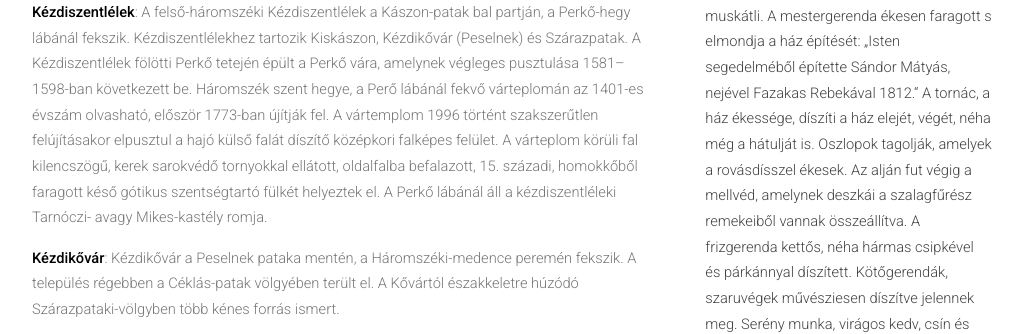
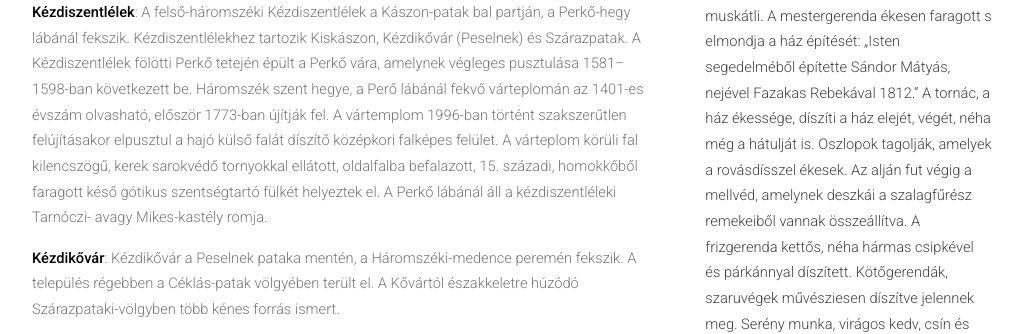
Before and after one commit to siculia/siculia.github.io, a Jekyll site: the page built from siculia-haromszek.html, in a window 1280 px wide and 900 px high, scrolled down 3258 px. Shown: the part 257-591 px from the top of the window, without its empty margins (128-1151 px from the left). Built offline with Jekyll 4.4.1, drawn with Linux system fonts in a browser that asks for light colours; nearby versions of some CDN libraries; library files that are not in the unit come from our copies.

Commit message:
Szentlélek-Perkő

```diff
--- a/siculia-haromszek.html
+++ b/siculia-haromszek.html
@@ -53,7 +53,7 @@ layout: default
 							<p style="text-align: left;"><b>Esztelnek</b>: Esztelnek a felsőháromszéki Szentföldön az Esztelnek-patak völgyében fekszik, Kurtapatak tartozik hozzá.</p>
 							<p style="text-align: left;"><b>Futásfalva</b>: a Futásfalvi Madonna.</p>
 							<p style="text-align: left;"><b>Hatolyka</b>: Hatolyka Szentkatolna községhez tartozik. Hatolyka korszerű <a href="http://www.aquasic.ro/index.php?id=hatuica">gyógyfürdőjében</a> tíz meleg kádas-borvízfürdő, mofetta, szauna, hiromasszázs-fürdő, masszázsszoba, erőterem áll rendelkezésre. A fürdő gyógyvize nátriumkarbonátos, magas kálcium és magnézum tartalmű vasas borvíz.</p>
-							<p style="text-align: left;"><b>Kézdiszentlélek</b>: A felső-háromszéki Kézdiszentlélek a Kászon-patak bal partján, a Perkő-hegy lábánál fekszik. Kézdiszentlélekhez tartozik Kiskászon, Kézdikővár (Peselnek) és Szárazpatak. A Kézdiszentlélek fölötti Perkő tetején épült a Perkő vára, amelynek végleges pusztulása 1581–1598-ban következett be. Háromszék szent hegye, a Perő lábánál fekvő várteplomán az 1401-es évszám olvasható, először 1773-ban újítják fel. A vártemplom 1996 történt szakszerűtlen felújításakor elpusztul a hajó külső falát díszítő középkori falképes felület. A várteplom körüli fal kilencszögű, kerek sarokvédő tornyokkal ellátott, oldalfalba befalazott, 15. századi, homokkőből faragott késő gótikus szentségtartó fülkét helyeztek el. A Perkő lábánál áll a kézdiszentléleki Tarnóczi- avagy Mikes-kastély romja.</p>
+							<p style="text-align: left;"><b>Kézdiszentlélek</b>: A felső-háromszéki Kézdiszentlélek a Kászon-patak bal partján, a Perkő-hegy lábánál fekszik. Kézdiszentlélekhez tartozik Kiskászon, Kézdikővár (Peselnek) és Szárazpatak. A Kézdiszentlélek fölötti Perkő tetején épült a Perkő vára, amelynek végleges pusztulása 1581–1598-ban következett be. Háromszék szent hegye, a Perő lábánál fekvő várteplomán az 1401-es évszám olvasható, először 1773-ban újítják fel. A vártemplom 1996-ban történt szakszerűtlen felújításakor elpusztul a hajó külső falát díszítő középkori falképes felület. A várteplom körüli fal kilencszögű, kerek sarokvédő tornyokkal ellátott, oldalfalba befalazott, 15. századi, homokkőből faragott késő gótikus szentségtartó fülkét helyeztek el. A Perkő lábánál áll a kézdiszentléleki Tarnóczi- avagy Mikes-kastély romja.</p>
 							<p style="text-align: left;"><b>Kézdikővár</b>: Kézdikővár a Peselnek pataka mentén, a Háromszéki-medence peremén fekszik. A település régebben a Céklás-patak völgyében terült el. A Kővártól északkeletre húzódó Szárazpataki-völgyben több kénes forrás ismert.</p>
 							<p style="text-align: left;"><b>Kiskászon</b>: A Kászon-patak völgyében, a Perkő-hegy nyugati oldalán fekszik. Kiskászonon keresztül haladt át az országút, amely összeköttetést biztosított Kászonszékkel és ezen keresztül Csíkszékkel. A Kiskászon környékén álló, azóta eltűnt Szent János nevezetű településről az 1584-ből származó leírás adott hírt. A hagyomány szerint a tatárok által elpusztított Szent János településről a lakók Polyánba költöztek.</p>
 							<p style="text-align: left;"><b>Kézdivásárhely</b>: A kézdivásárhelyi udvarterek építészeti különlegesség. A Céhtörténeti Múzeumban a látogatókra várnak a népviseletbe öltöztetett Zsuzsi és Andris-babák. A Molnár Józsiás parkban áll a Mauzóleum. Kézdivásárhely kantai részében fekvő római katolikus templom 1727 és 1795 között épült, a hozzá csatlakozó minorita rendházat 1740 és 1828 között építették. Kézdivásárhely ortodox temploma 1754-ben épült, 1783-ban átalakítják. Kézdivásárhely oroszfalvi részében fekszik a Fortyogó-fürdő és üdülőközpont, ahol korábban borvizes medence, melegvízes kádas-fürdő, mofetta és fogadó működött. Fortyogó-fürdő jelenleg nem működik..</p>
```
